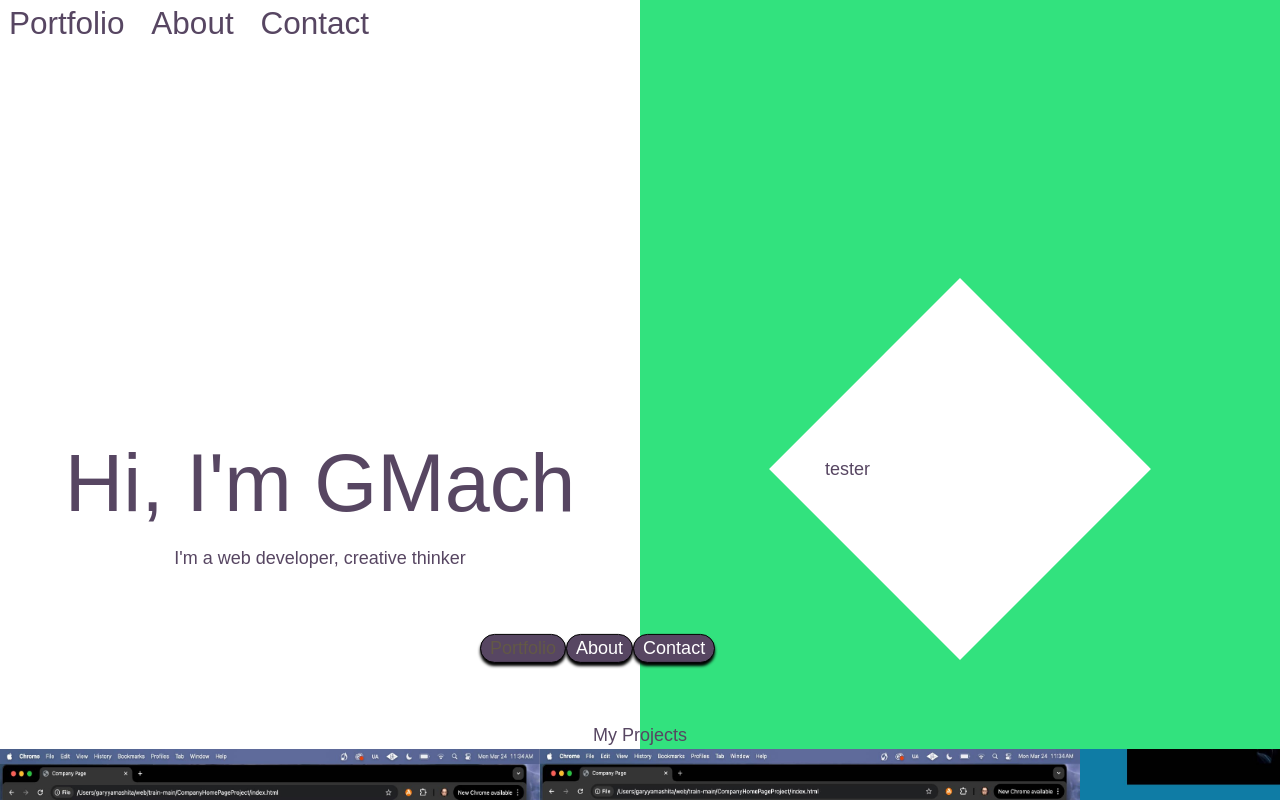
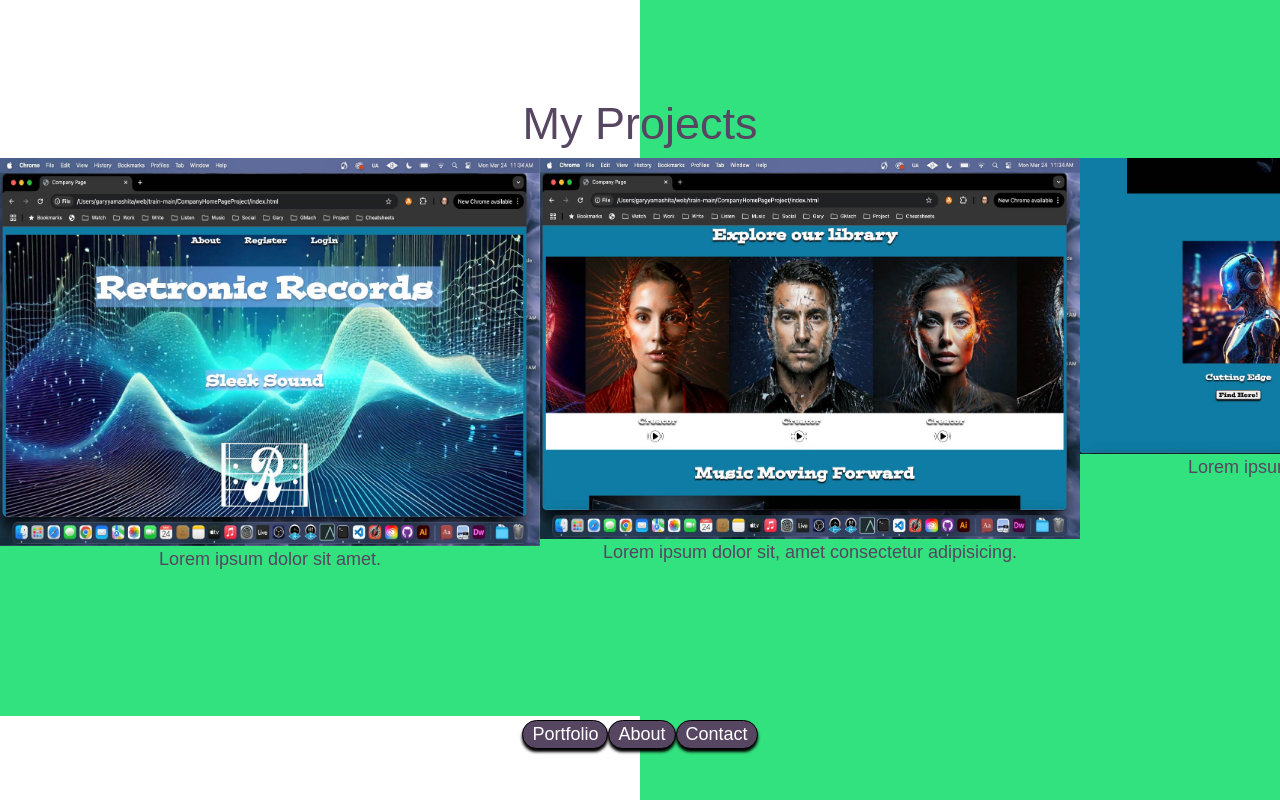
Before and after one commit to Gmach-Warlock/portfolio-GMach, a website built with Vite: page index.html in a window 1280 px wide. Both pictures are taken after a click on the button "Portfolio". Shown: the top 800 px of the page. Built offline with nearby package versions, Linux system fonts and the light colour scheme; files whose address does not match are found by name; a web font is replaced by a local one.

Commit message:
transfer

```diff
--- a/index.html
+++ b/index.html
@@ -17,17 +17,13 @@
 
       <div class="left-column">
         <div class="nav-main">
-          <ul class="font-size-header">
-            <li><a href="./portfolio.html" target="_blank">Portfolio</a></li>
-            <li><a href="./about.html" target="_blank">About</a></li>
-            <li><a href="./contact.html" target="_blank">Contact</a></li>
-          </ul>
+
         </div>
       </div>
 
       <div class="right-column">
         <div class="logo">
-          <img src="src/pics/Warlock face (1).png" alt="">
+          <img src="" alt="">
         </div>
       </div>
     </div>
@@ -56,7 +52,11 @@
             </div>
           </div><br>
 
-          <div class="hero-ctas flex-container">
+
+        </div>
+      </div>
+
+      <div class="hero-ctas flex-container center-justify-content">
         <div>
           <button onclick="portfolioToggle()" class="cta-portfolio">Portfolio</button>
         </div>
@@ -69,15 +69,13 @@
           <button class="cta-contact">Contact</button>
         </div>
       </div>
-        </div>
-      </div>
     </section>
 
 <!--Portfolio section has a collage for each project-->
 
     <section id="portfolio">
 
-      <h2 class="text-center">My Projects</h2>
+      <h2 class="text-center font-size-heading2">My Projects</h2>
 
       <div class="flex-container overflow-scroll">
 
--- a/src/style.css
+++ b/src/style.css
@@ -329,8 +329,7 @@ ol[role="list"] {
     text-decoration: none;
     color: var(--color-dark-800);
 }
-a:hover,
-a:focus {
+a:hover {
     color: var(--color-dark-700);
 }
 a:active {
@@ -345,15 +344,19 @@ button {
     font-family: var(--font-family-button);
     border: 1px solid black;
     border-radius: 15px;
-    box-shadow: 0 3px 3px black;
+    box-shadow: 0 3px 3px black, inset 2px 2px var(--color-dark-800);
     padding-inline: .5rem;
 }
-button:hover,
-button:focus {
+button:hover {
     color: var(--color-dark-700);
+    box-shadow: 0 3px 3px black, inset 2px 2px var(--color-dark-800);
+
 }
 button:active {
-    columns: var(--color-light-200);
+    color: var(--color-light-200);
+    box-shadow: 0 0px 0px black, inset 2px 2px var(--color-dark-800);
+    margin-top: 3px;
+    margin-bottom: -3px;
 }
 
     /* inputs */
@@ -513,12 +516,13 @@ header img {
 }
 
 .card-inner img {
-  width: 20rem;
+  width: 18rem;
   height: auto;
 }
 
 .hero-ctas {
-  transform: translate(-25%, 10%);
+  position: relative;
+  bottom: 20%;
 }
 
 /* portfolio section */
@@ -526,7 +530,7 @@ header img {
 #portfolio {
   display: none;
   position: relative;
-  bottom: 25%;
+  bottom: 90%;
 
 }
 
```
Lines whose indentation alone changed are shown as unchanged.
